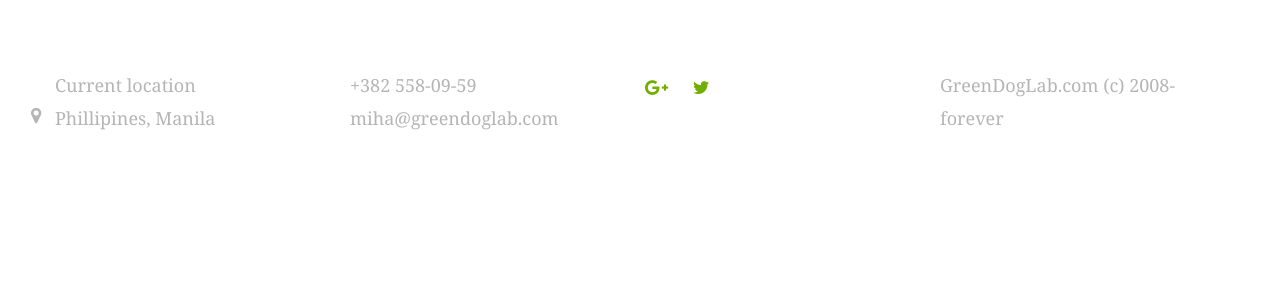
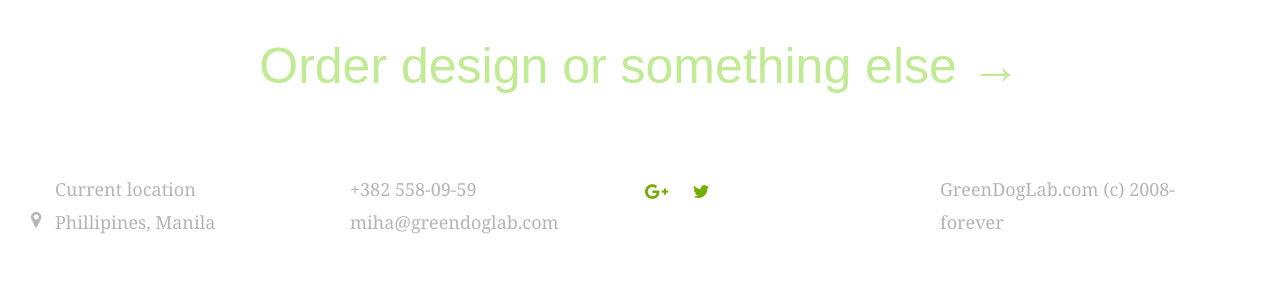
Before and after one commit to greendoglab/greendoglab.com, a Flask app: template src/templates/home.html in a window 1280 px wide. Shown: the top 300 px of the page. Run offline with Flask 2, Linux system fonts and the light colour scheme; the template is opened without the code that fills it, so the values that code supplies are empty; style sheets or scripts are compiled from the project's sources; some libraries are stand-ins or nearby versions.

Commit message:
Adding order block.

```diff
--- /dev/null
+++ b/src/assets/sass/blocks/order.scss
@@ -0,0 +1,12 @@
+aside.order {
+    .green-link {
+        margin: 40px 0;
+        display: block;
+        padding: 10px 0;
+        font-size: rem(50);
+        text-decoration: none;
+        text-align: center;
+        color: #C1EA94;
+        font-family: 'PT Sans Narrow', sans-serif;
+    } // .green-link
+} // aside
--- a/src/assets/sass/style.scss
+++ b/src/assets/sass/style.scss
@@ -5,4 +5,5 @@
 
 @import "base.scss";
 @import "blocks/footer.scss";
+@import "blocks/order.scss";
 // blocks
--- a/src/templates/base.html
+++ b/src/templates/base.html
@@ -27,6 +27,12 @@
 
 {% block content %}
 {% endblock content %}
+
+<!-- aside -->
+<aside class="order">
+    <a href="#" class="green-link" ng-hide="hideOrderLink">Order design or something else &rarr;</a>
+</aside>
+<!-- /aside -->
 
 <!-- footer -->
 <footer class="site-footer">
```
